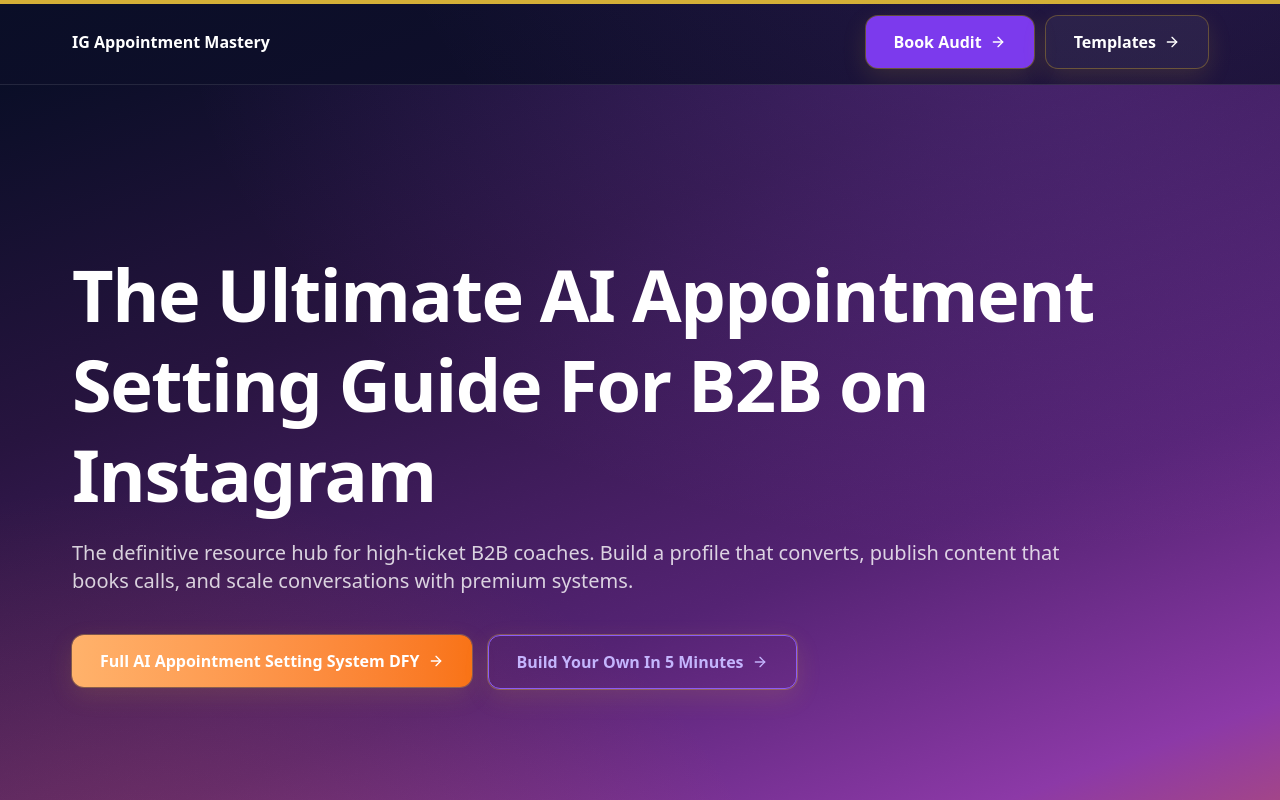
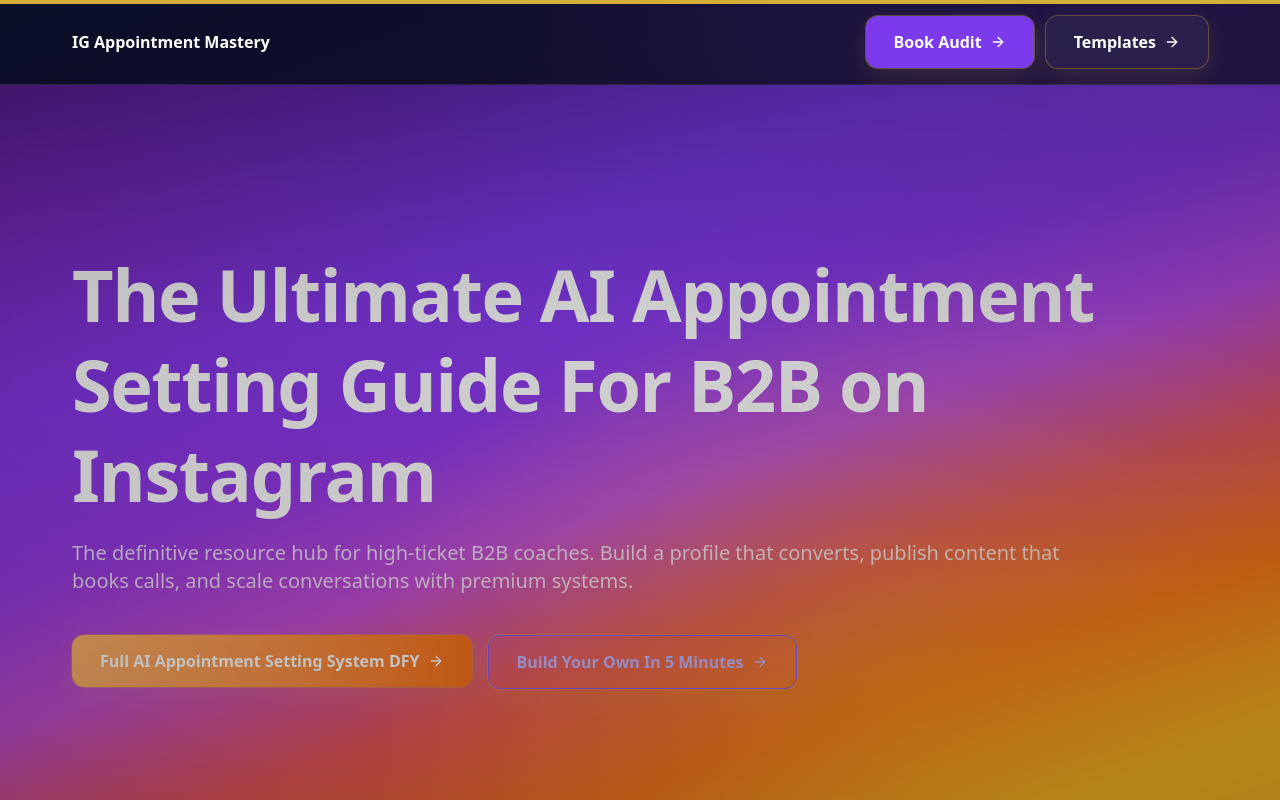
Before and after one commit to FixAIus/ultimate_Resource, a Next.js app: page / in a window 1280 px wide. Shown: the top 800 px of the page. Built offline with nearby package versions, Linux system fonts and the light colour scheme; no server answers.

Commit message:
feat(theme): darker holographic jewel-tone gradient for hero + site bg for better readability

```diff
--- a/src/styles/globals.css
+++ b/src/styles/globals.css
@@ -9,6 +9,13 @@
   --color-text: #FFFFFF; /* Clean white */
   --color-text-muted: #E8E6E3; /* Warm gray */
   --color-success: #10B981; /* Emerald */
+
+  /* Jewel tones for holographic gradient */
+  --jewel-magenta: #C026D3;
+  --jewel-purple: #7C3AED;
+  --jewel-deeppurple: #4C1D95;
+  --jewel-orange: #F97316;
+  --jewel-sun: #FDBA21;
 
   --radius-sm: 8px;
   --radius-md: 12px;
@@ -37,9 +44,9 @@
 /* Global background with subtle premium gradient */
 html, body {
   background:
-    radial-gradient(1200px 900px at 85% -10%, rgba(168,85,247,0.15), transparent 60%),
+    radial-gradient(1200px 900px at 85% -10%, rgba(124,58,237,0.18), transparent 60%),
     radial-gradient(1000px 800px at 10% 120%, rgba(249,115,22,0.12), transparent 60%),
-    linear-gradient(160deg, #0A0E27 0%, #1A1033 35%, #3B1D5A 70%, #6B2C82 100%);
+    linear-gradient(160deg, #0A0E27 0%, #1A1033 30%, #3B1D5A 65%, #5A1F78 100%);
   color: var(--color-text);
 }
 
@@ -78,9 +85,22 @@ h3 { font-weight: 700; }
 /* Hero specific gradient and grain */
 .hero-gradient {
   background:
-    radial-gradient(1400px 900px at 80% -10%, rgba(168,85,247,0.25), transparent 60%),
-    radial-gradient(1100px 800px at 10% 120%, rgba(249,115,22,0.20), transparent 60%),
-    linear-gradient(160deg, #0A0E27 0%, #27143F 30%, #542373 65%, #8C39A7 90%, #F97316 130%);
+    radial-gradient(1200px 900px at 85% -10%, rgba(124,58,237,0.35), transparent 60%),
+    radial-gradient(1200px 900px at 20% 120%, rgba(240,82,82,0.25), transparent 60%),
+    radial-gradient(900px 700px at 70% 80%, rgba(253,186,33,0.28), transparent 60%),
+    radial-gradient(1000px 800px at 0% 20%, rgba(192,38,211,0.25), transparent 60%),
+    linear-gradient(160deg, var(--jewel-deeppurple) 0%, var(--jewel-purple) 28%, #8E3AEE 42%, #C14DE2 54%, #E8575B 66%, var(--jewel-orange) 78%, var(--jewel-sun) 92%);
+}
+
+.hero-gradient::after {
+  content: "";
+  position: absolute;
+  inset: 0;
+  pointer-events: none;
+  background:
+    radial-gradient(120% 100% at 50% 30%, rgba(0,0,0,0.18) 0%, rgba(0,0,0,0.24) 55%, rgba(0,0,0,0.35) 100%),
+    linear-gradient(180deg, rgba(0,0,0,0.12), rgba(0,0,0,0.0) 35%);
+  mix-blend-mode: multiply;
 }
 
 .grain-overlay::before {
```
